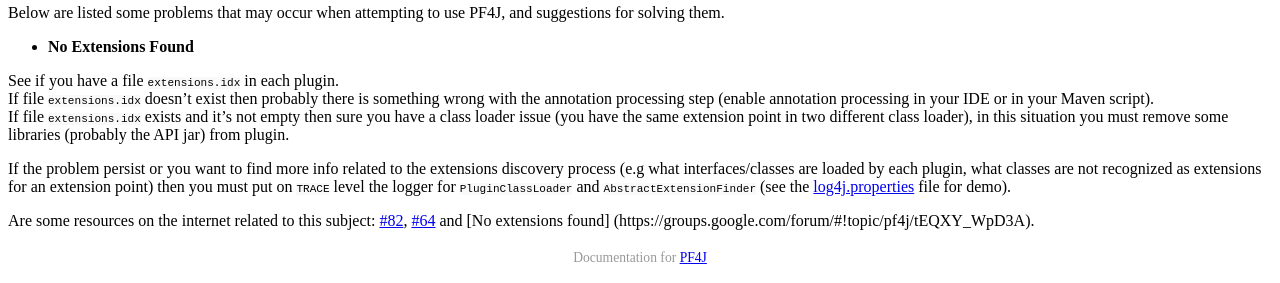
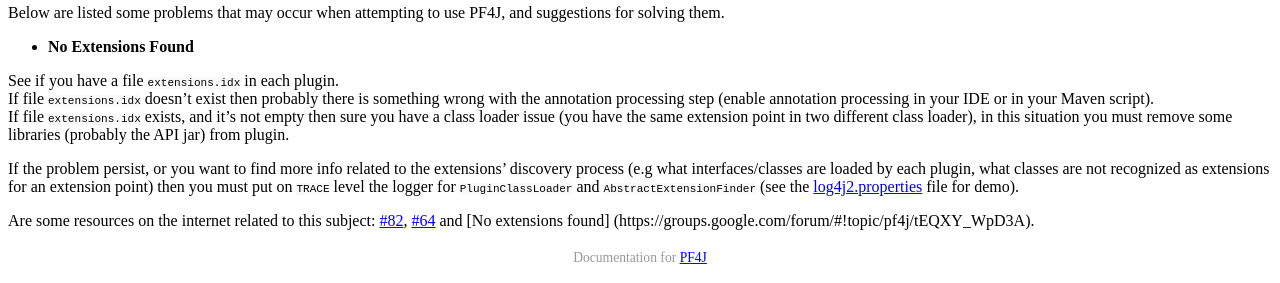
Before and after one commit to pf4j/pf4j.github.io, a Jekyll site: the page built from _posts/2018-01-23-troubleshooting.md, in a window 1280 px wide. Shown: the part 683-966 px from the top of the page. Built offline with Jekyll 4.4.1, drawn with Linux system fonts in a browser that asks for light colours; a style sheet for code colours, icons or effects is not loaded.

Commit message:
Resolve #30

```diff
--- a/_posts/2018-01-23-troubleshooting.md
+++ b/_posts/2018-01-23-troubleshooting.md
@@ -12,8 +12,8 @@ Below are listed some problems that may occur when attempting to use PF4J, and s
 
 See if you have a file `extensions.idx` in each plugin.
 If file `extensions.idx` doesn't exist then probably there is something wrong with the annotation processing step (enable annotation processing in your IDE or in your Maven script).
-If file `extensions.idx` exists and it's not empty then sure you have a class loader issue (you have the same extension point in two different class loader), in this situation you must remove some libraries (probably the API jar) from plugin.
+If file `extensions.idx` exists, and it's not empty then sure you have a class loader issue (you have the same extension point in two different class loader), in this situation you must remove some libraries (probably the API jar) from plugin.
 
-If the problem persist or you want to find more info related to the extensions discovery process (e.g what interfaces/classes are loaded by each plugin, what classes are not recognized as extensions for an extension point) then you must put on `TRACE` level the logger for `PluginClassLoader` and `AbstractExtensionFinder` (see the [log4j.properties]({{ site.demourl }}/app/src/main/resources/log4j.properties) file for demo).
+If the problem persist, or you want to find more info related to the extensions' discovery process (e.g what interfaces/classes are loaded by each plugin, what classes are not recognized as extensions for an extension point) then you must put on `TRACE` level the logger for `PluginClassLoader` and `AbstractExtensionFinder` (see the [log4j2.properties]({{ site.demourl }}/app/src/main/resources/log4j2.properties) file for demo).
 
 Are some resources on the internet related to this subject: [#82](https://github.com/pf4j/pf4j/issues/82), [#64](https://github.com/pf4j/pf4j/issues/64) and [No extensions found] (https://groups.google.com/forum/#!topic/pf4j/tEQXY_WpD3A).
```
